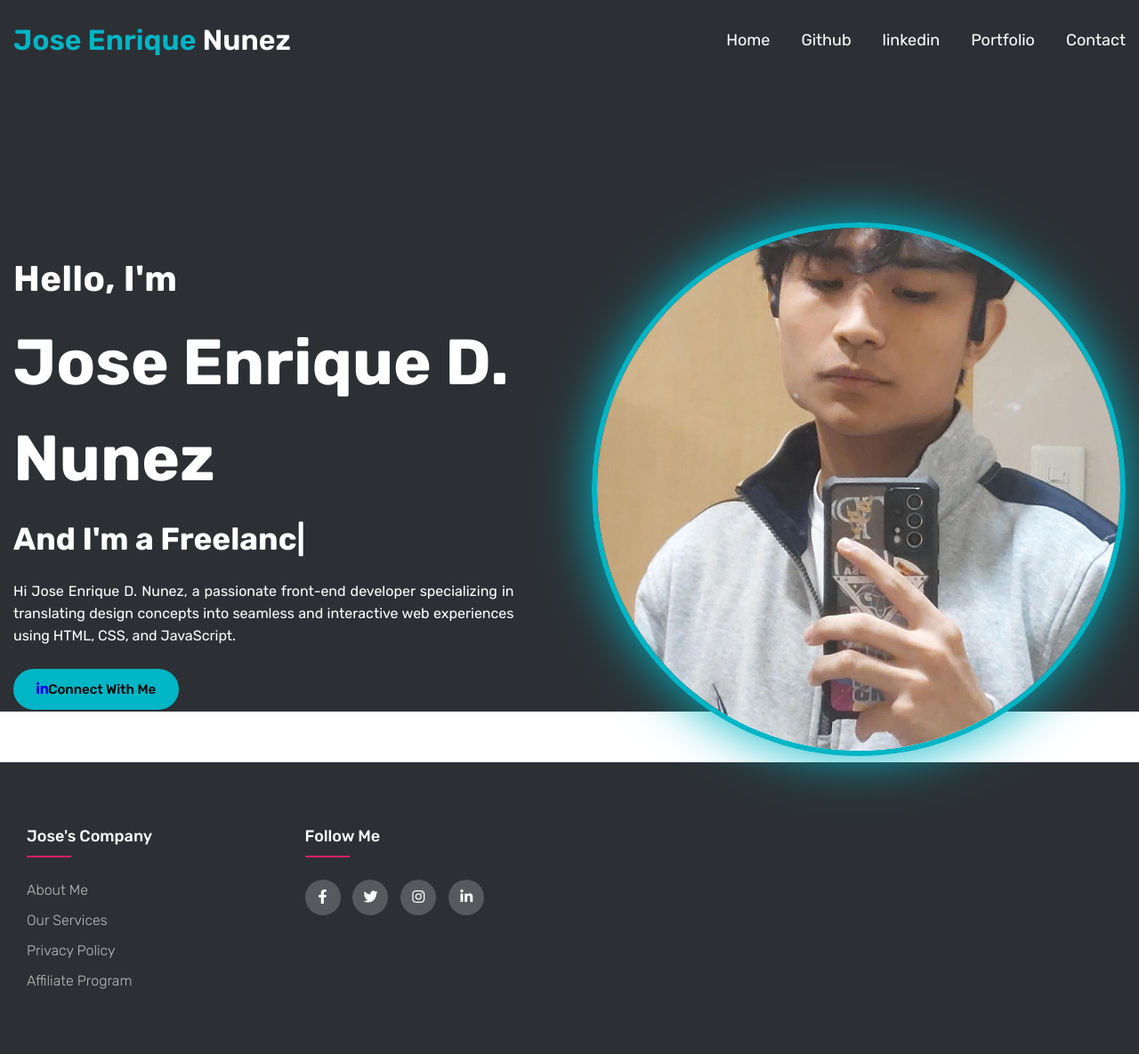
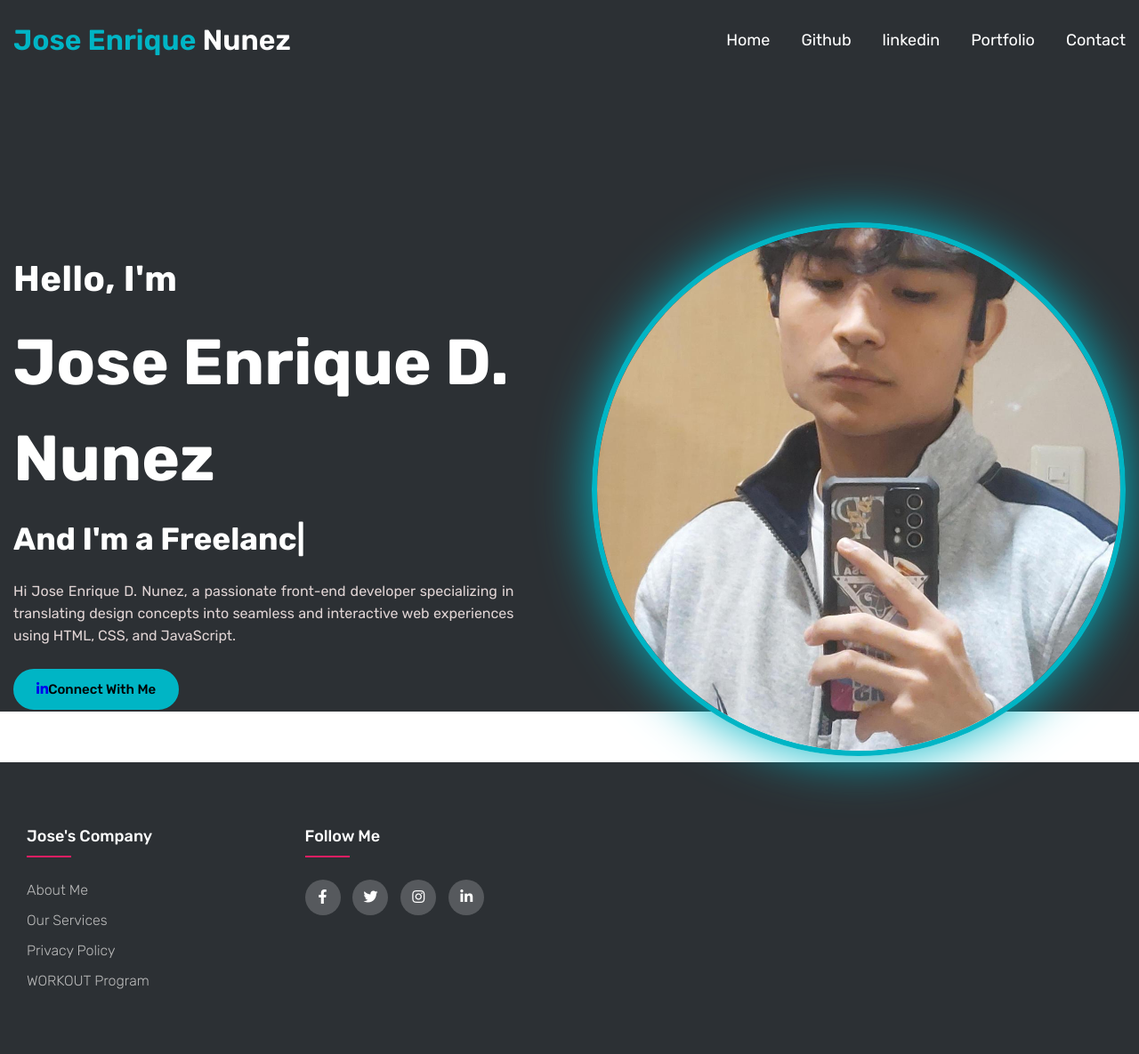
Before and after one commit to Celestial-king/lab2, a PHP site: page / in a window 1280 px wide. Shown: the whole page at 89% size. Run offline with PHP 8.4, Linux system fonts and the light colour scheme; some libraries are stand-ins or nearby versions.

Commit message:
word change and added color

```diff
--- a/week5/contact.html
+++ b/week5/contact.html
@@ -333,7 +333,7 @@
                         <li><a href="contact.html">about me</a></li>
                         <li><a href="index.html">our services</a></li>
                         <li><a href="#">privacy policy</a></li>
-                        <li><a href="#">affiliate program</a></li>
+                        <li><a href="#">WORKOUT program</a></li>
                       </ul>
                     </div>
 
--- a/week5/index.html
+++ b/week5/index.html
@@ -64,7 +64,7 @@
               <li><a href="contact.html">about me</a></li>
               <li><a href="index.html">our services</a></li>
               <li><a href="#">privacy policy</a></li>
-              <li><a href="#">affiliate program</a></li>
+              <li><a href="#">WORKOUT  program</a></li>
             </ul>
           </div>
           <div class="footer-col">
--- a/week5/style copy.css
+++ b/week5/style copy.css
@@ -13,6 +13,7 @@
   --white: #ffffff;
   --black: #000;
   --mob-color: #444444;
+  --black-mamba: #377363;
 }
 
 .container {
@@ -167,7 +168,7 @@ nav .hamburger.active .bar {
   font-size: 16px;
   font-weight: 400;
   line-height: 25px;
-  color: #ffffff;
+  color: #e0d4d4;
   mask-border: 50px;
   margin-bottom: 15px;
   text-align: justify;
```
